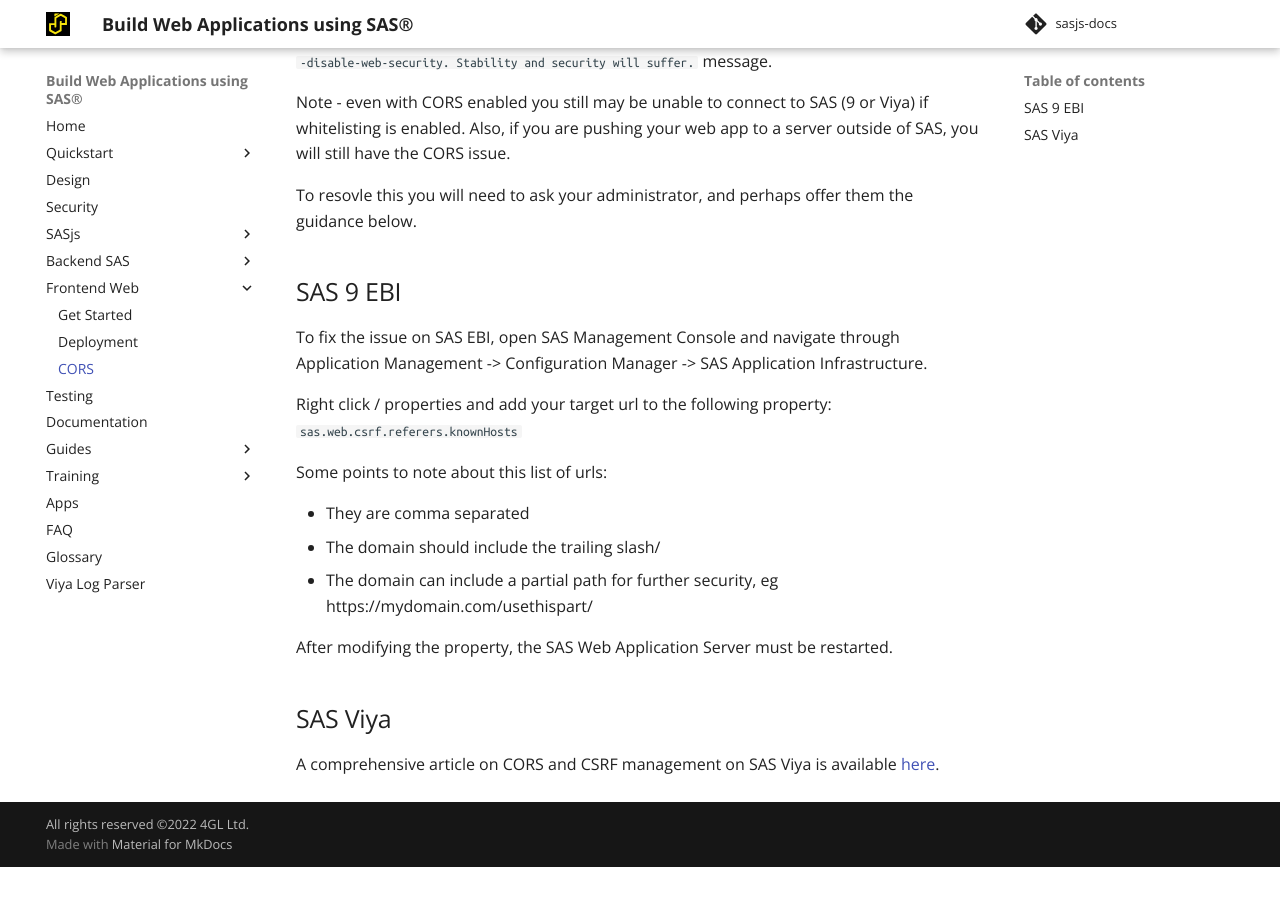
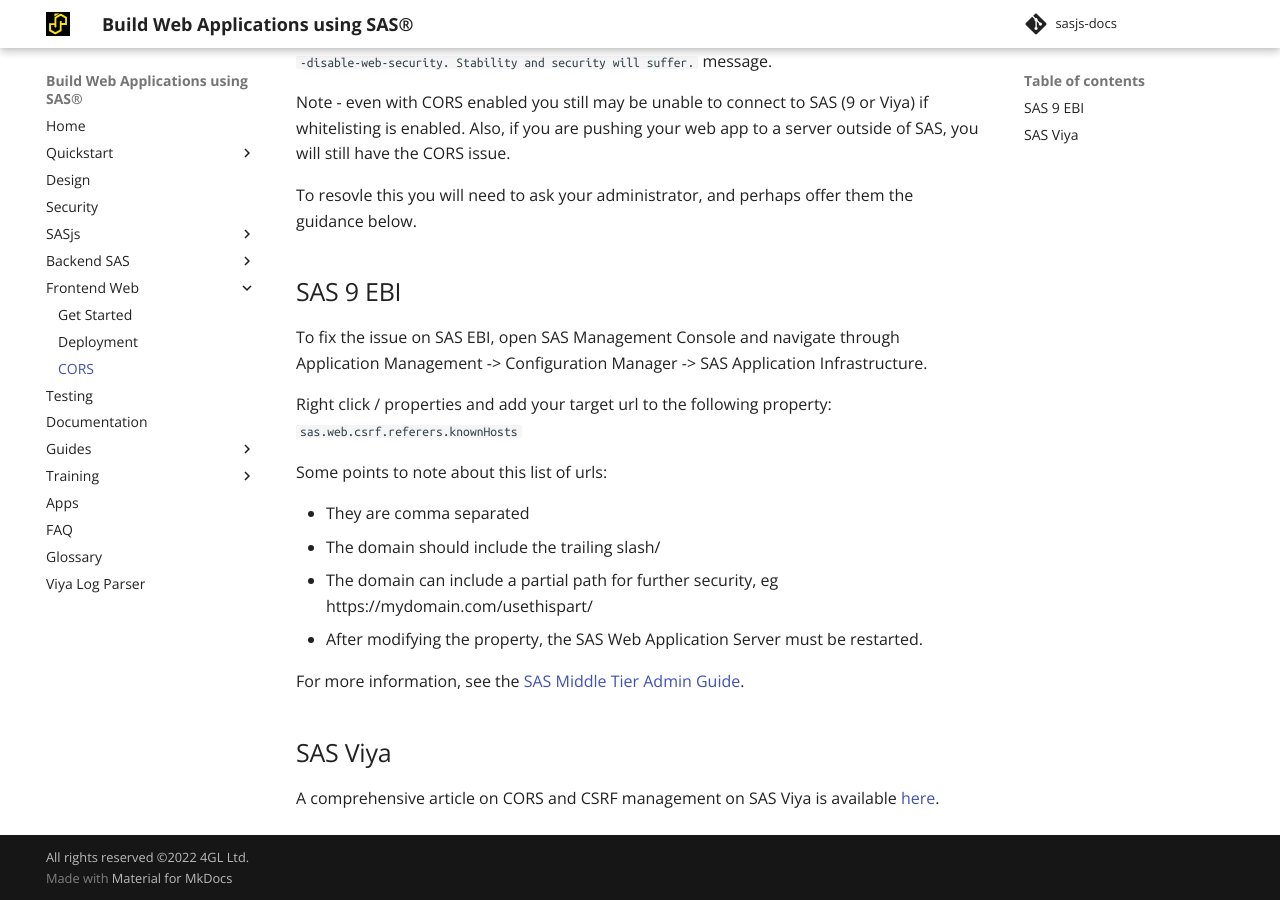
Before and after one commit to sasjs/sasjs.io, an MkDocs documentation site: the page built from docs/cors.md, in a window 1280 px wide and 900 px high, scrolled down 892 px. Built offline with MkDocs 1.6.1 and Material for MkDocs 9.7.7, drawn with Linux system fonts in a browser that asks for light colours; comment, search, counter and statistics services are not loaded; before the commit the page ends 1759 px from its top, so only the background shows below that.

Commit message:
chore: automated commit

```diff
--- a/docs/cors.md
+++ b/docs/cors.md
@@ -43,8 +43,9 @@
 * They are comma separated
 * The domain should include the trailing slash/
 * The domain can include a partial path for further security, eg https://mydomain.com/usethispart/
+* After modifying the property, the SAS Web Application Server must be restarted.
 
-After modifying the property, the SAS Web Application Server must be restarted.
+For more information, see the [SAS Middle Tier Admin Guide](https://documentation.sas.com/doc/en/bicdc/9.4/bimtag/p1xtsni38p58t3n1ljd2fy4c3joz.htm).
 
 ## SAS Viya
 
```
